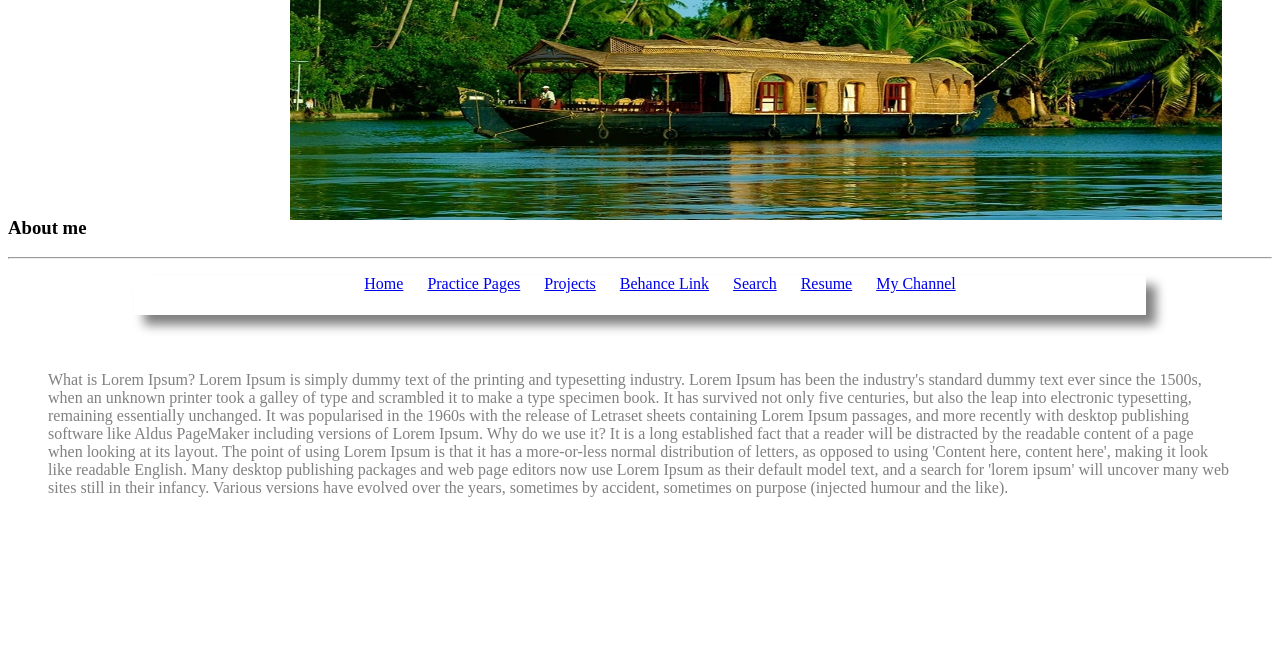
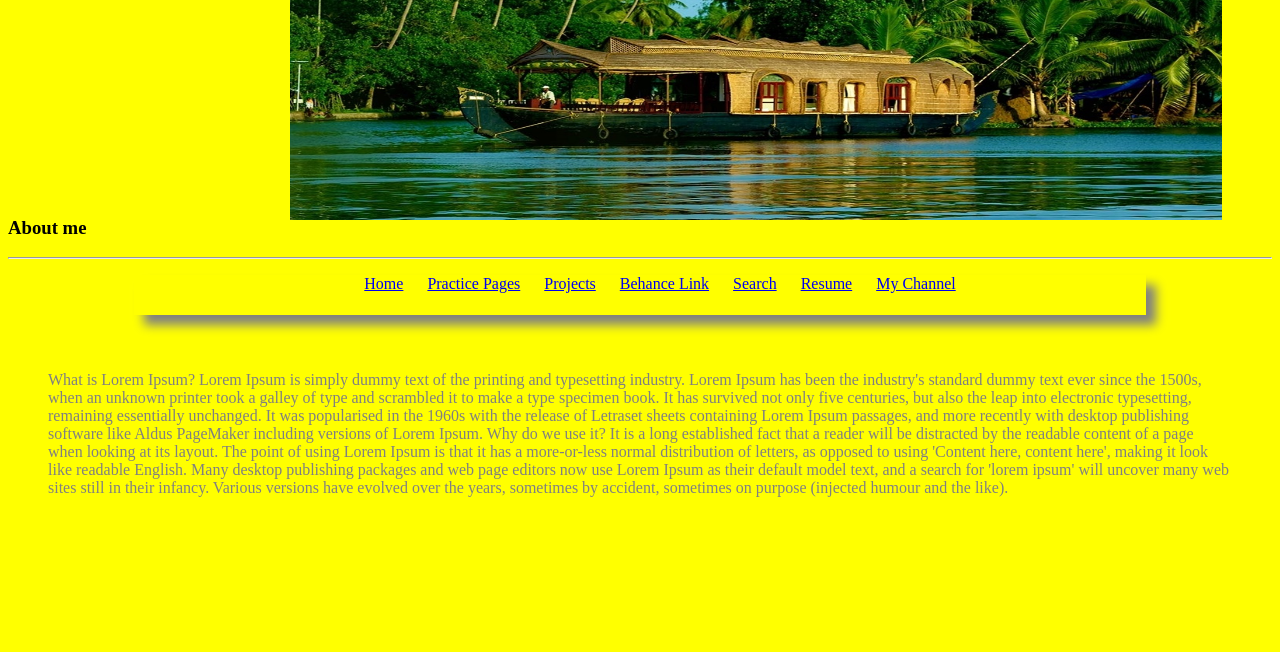
Before and after one commit to Sudeep200025/sudeepweb, a plain HTML site: page index.html in a window 1280 px wide. Shown: the part 148-800 px from the top of the page. Drawn offline with Linux system fonts and the light colour scheme.

Commit message:
Add files via upload

```diff
--- a/index.html
+++ b/index.html
@@ -92,7 +92,7 @@ background:red;
 
 
 </style>
-<body>
+<body bgColor="yellow">
 <h3>About me</h3>
 
 
```
